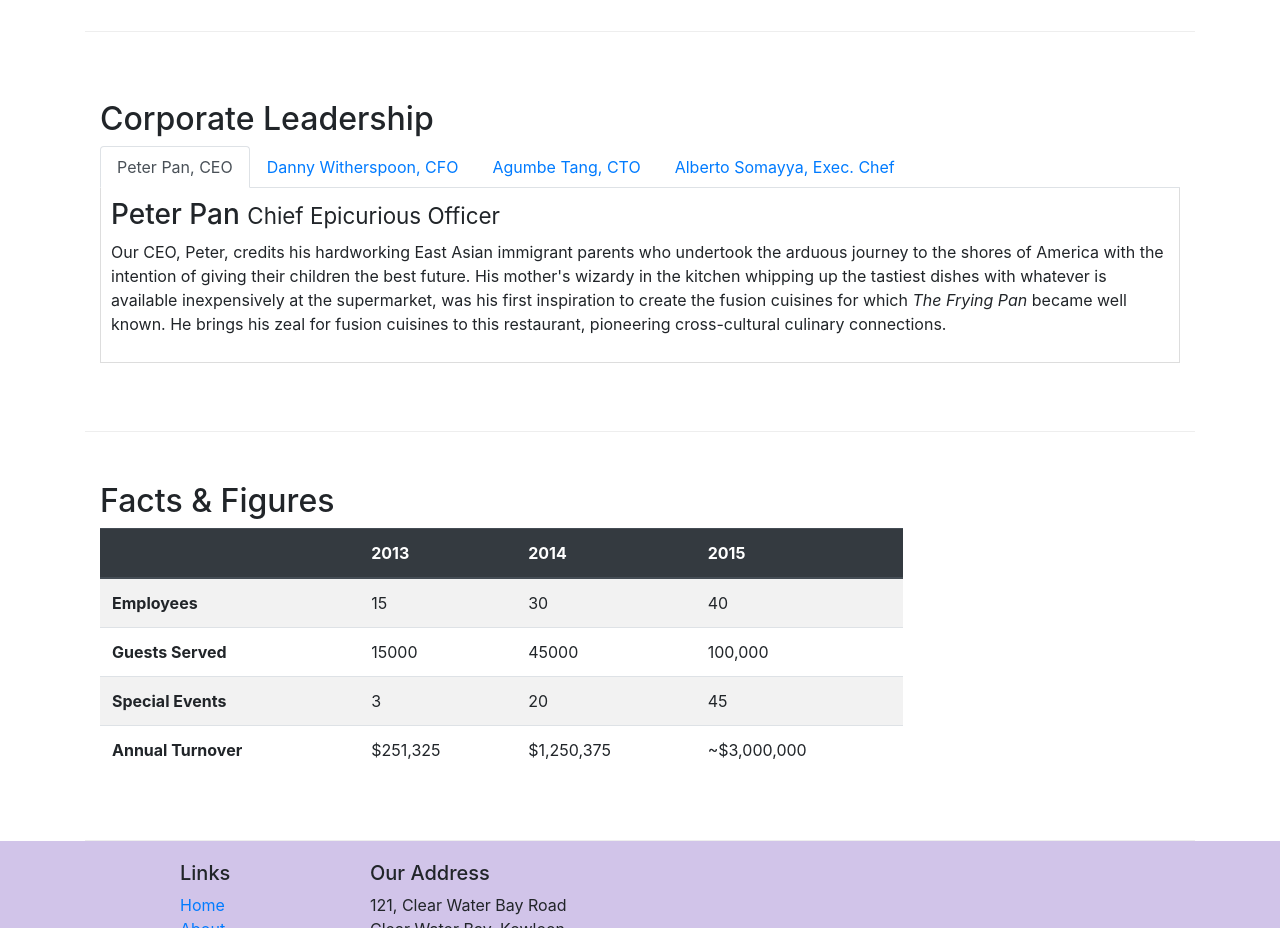
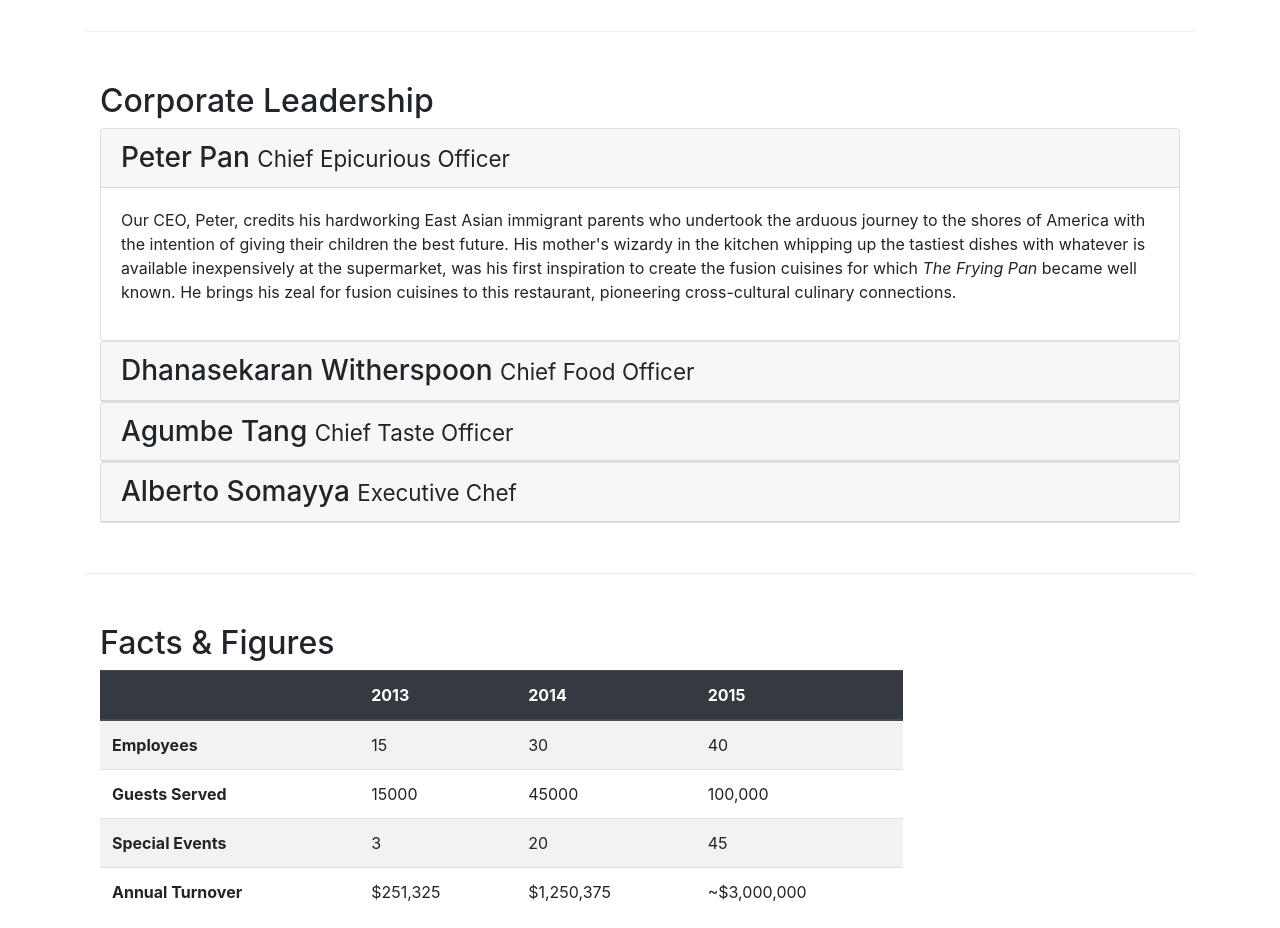
Before and after one commit to gaurav2222/bootstrap_projects, a website: page aboutus.html in a window 1280 px wide. Shown: the part 940-1868 px from the top of the page. Drawn offline with nearby package versions, Linux system fonts and the light colour scheme.

Commit message:
Accordion

```diff
--- a/aboutus.html
+++ b/aboutus.html
@@ -100,44 +100,62 @@
         <div class="row row-content align-items-center">
             <div class="col-auto">
                 <h2>Corporate Leadership</h2>
-                <ul class="nav nav-tabs">
-                    <li class="nav-item">
-                      <a class="nav-link active" href="#peter"
-                        role="tab" data-toggle="tab">Peter Pan, CEO</a>
-                    </li>
-                    <li class="nav-item">
-                      <a class="nav-link" href="#danny" role="tab"
-                        data-toggle="tab">Danny Witherspoon, CFO</a>
-                    </li>
-                    <li class="nav-item">
-                      <a class="nav-link" href="#agumbe"role="tab"
-                        data-toggle="tab">Agumbe Tang, CTO</a>
-                    </li>
-                    <li class="nav-item">
-                      <a class="nav-link" href="#alberto" role="tab"
-                        data-toggle="tab">Alberto Somayya, Exec. Chef</a>
-                    </li>
-                </ul>
-                <div class="tab-content">
-                    <div role="tabpanel" class="tab-pane fade show active" id="peter">
-                        <h3>Peter Pan <small>Chief Epicurious Officer</small></h3>
-                        <p class="d-none d-sm-block">Our CEO, Peter, credits his hardworking East Asian immigrant parents who undertook the arduous journey to the shores of America with the intention of giving their children the best future. His mother's wizardy in the kitchen whipping up the tastiest dishes with whatever is available inexpensively at the supermarket, was his first inspiration to create the fusion cuisines for which <em>The Frying Pan</em> became well known. He brings his zeal for fusion cuisines to this restaurant, pioneering cross-cultural culinary connections.
-                        </p>
+                <div id="accordion">
+                    <div class="card">
+                        <div class="card-header" role="tab" id="peterhead">
+                            <h3 class="mb-0">
+                                <a data-toggle="collapse" data-target="#peter">
+                                Peter Pan <small>Chief Epicurious Officer</small>
+                                </a>
+                            </h3>
+                        </div>
+                        <div class="collapse show" id="peter" data-parent="#accordion">
+                            <div class="card-body">
+                                <p class="d-none d-sm-block">Our CEO, Peter, credits his hardworking East Asian immigrant parents who undertook the arduous journey to the shores of America with the intention of giving their children the best future. His mother's wizardy in the kitchen whipping up the tastiest dishes with whatever is available inexpensively at the supermarket, was his first inspiration to create the fusion cuisines for which <em>The Frying Pan</em> became well known. He brings his zeal for fusion cuisines to this restaurant, pioneering cross-cultural culinary connections.</p>
+                            </div>
+                        </div>
                     </div>
-
-                    <div role="tabpanel" class="tab-pane fade" id="danny">
-                        <h3>Dhanasekaran Witherspoon <small>Chief Food Officer</small></h3>
-                        <p class="d-none d-sm-block">Our CFO, Danny, as he is affectionately referred to by his colleagues, comes from a long established family tradition in farming and produce. His experiences growing up on a farm in the Australian outback gave him great appreciation for varieties of food sources. As he puts it in his own words, <em>Everything that runs, wins, and everything that stays, pays!</em></p>
+                    <div class="card">
+                            <div class="card-header" role="tab" id="dannyhead">
+                            <h3 class="mb-0">
+                                <a class="collapsed" data-toggle="collapse" data-target="#danny">
+                                Dhanasekaran Witherspoon <small>Chief Food Officer</small>
+                                </a>
+                            </h3>
+                        </div>
+                        <div class="collapse" id="danny" data-parent="#accordion">
+                            <div class="card-body">
+                                <p class="d-none d-sm-block">Our CFO, Danny, as he is affectionately referred to by his colleagues, comes from a long established family tradition in farming and produce. His experiences growing up on a farm in the Australian outback gave him great appreciation for varieties of food sources. As he puts it in his own words, <em>Everything that runs, wins, and everything that stays, pays!</em></p>
+                            </div>
+                        </div>
                     </div>
-
-                    <div role="tabpanel" class="tab-pane fade" id="agumbe">
-                        <h3>Agumbe Tang <small>Chief Taste Officer</small></h3>
-                        <p class="d-none d-sm-block">Blessed with the most discerning gustatory sense, Agumbe, our CTO, personally ensures that every dish that we serve meets his exacting tastes. Our chefs dread the tongue lashing that ensues if their dish does not meet his exacting standards. He lives by his motto, <em>You click only if you survive my lick.</em></p>
+                    <div class="card">
+                            <div class="card-header" role="tab" id="agumbehead">
+                            <h3 class="mb-0">
+                                <a class="collapsed" data-toggle="collapse" data-target="#agumbe">
+                                Agumbe Tang <small>Chief Taste Officer</small>
+                                </a>
+                            </h3>
+                        </div>
+                        <div class="collapse" id="agumbe" data-parent="#accordion">
+                            <div class="card-body">
+                                <p class="d-none d-sm-block">Blessed with the most discerning gustatory sense, Agumbe, our CTO, personally ensures that every dish that we serve meets his exacting tastes. Our chefs dread the tongue lashing that ensues if their dish does not meet his exacting standards. He lives by his motto, <em>You click only if you survive my lick.</em></p>
+                            </div>
+                        </div>
                     </div>
-
-                    <div role="tabpanel" class="tab-pane fade" id="alberto">
-                        <h3>Alberto Somayya <small>Executive Chef</small></h3>
-                        <p class="d-none d-sm-block">Award winning three-star Michelin chef with wide International experience having worked closely with whos-who in the culinary world, he specializes in creating mouthwatering Indo-Italian fusion experiences. He says, <em>Put together the cuisines from the two craziest cultures, and you get a winning hit! Amma Mia!</em></p>
+                    <div class="card">
+                            <div class="card-header" role="tab" id="albertohead">
+                            <h3 class="mb-0">
+                                <a class="collapsed" data-toggle="collapse" data-target="#alberto">
+                                Alberto Somayya <small>Executive Chef</small>
+                                </a>
+                            </h3>
+                        </div>
+                        <div class="collapse" id="alberto" data-parent="#accordion">
+                            <div class="card-body">
+                                <p class="d-none d-sm-block">Award winning three-star Michelin chef with wide International experience having worked closely with whos-who in the culinary world, he specializes in creating mouthwatering Indo-Italian fusion experiences. He says, <em>Put together the cuisines from the two craziest cultures, and you get a winning hit! Amma Mia!</em></p>
+                            </div>
+                        </div>
                     </div>
                 </div>
             </div>
```
